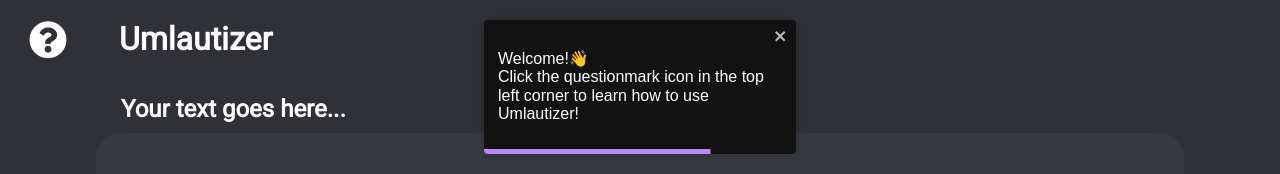
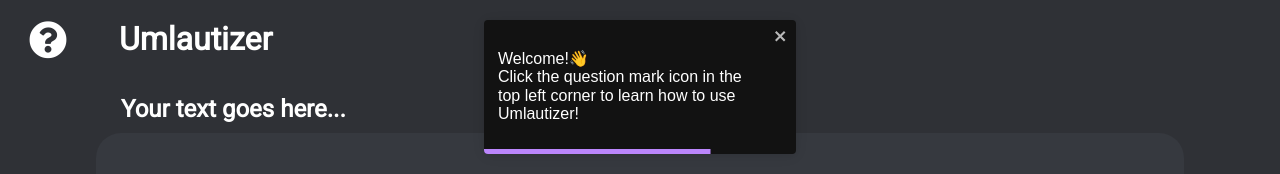
Before and after one commit to timometin/umlautizer, a React (Create React App) app: page / in a window 1280 px wide. Shown: the top 174 px of the page. Built offline with nearby package versions, Linux system fonts and the light colour scheme.

Commit message:
Fix typo in welcome toast

```diff
--- a/src/App.js
+++ b/src/App.js
@@ -16,7 +16,7 @@ function App() {
     }
     const returningVisitor = window.localStorage.getItem("returningVisitor");
     if (!returningVisitor) {
-      toast.dark(<p>Welcome!👋<br/>Click the questionmark icon in the top left corner to learn how to use Umlautizer!</p>, { draggable: false, autoClose: 20000, pauseOnFocusLoss: true, position: "top-center" })
+      toast.dark(<p>Welcome!👋<br/>Click the question mark icon in the top left corner to learn how to use Umlautizer!</p>, { draggable: false, autoClose: 20000, pauseOnFocusLoss: true, position: "top-center" })
       window.localStorage.setItem("returningVisitor", true)
     }
   }, []);
```
